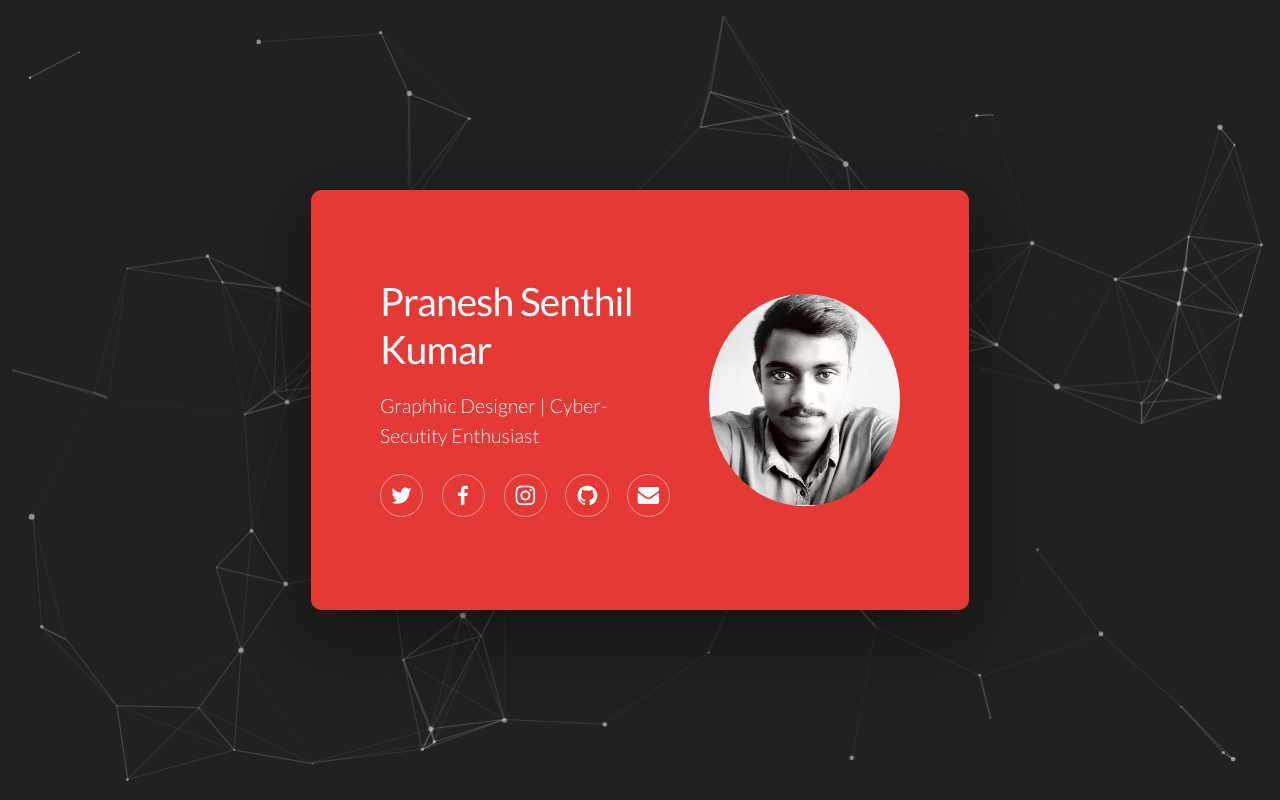
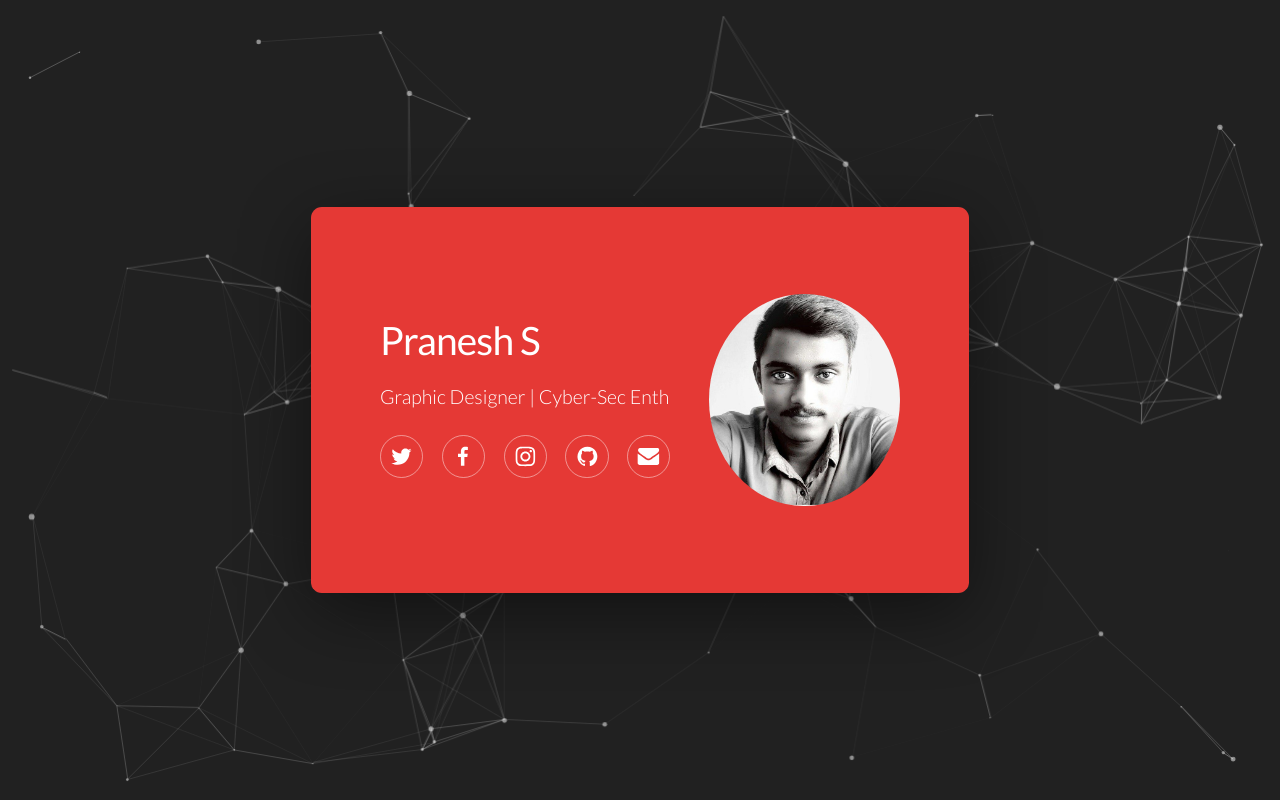
Before and after one commit to Mahe-git2hub/pranesh-sp.github.io, a plain HTML site: page index.html in a window 1280 px wide. Drawn offline with nearby package versions, Linux system fonts and the light colour scheme.

Commit message:
Update index.html

```diff
--- a/index.html
+++ b/index.html
@@ -921,8 +921,8 @@
                 <div id="columns01" class="container">
                     <div class="inner">
                         <div>
-                            <h1 id="text01">Pranesh Senthil Kumar</h1>
-                            <p id="text02">Graphhic Designer  | Cyber-Secutity Enthusiast</p>
+                            <h1 id="text01">Pranesh S</h1>
+                            <p id="text02">Graphic Designer | Cyber-Sec Enth</p>
                             <ul id="icons01" class="icons">
                                 <li>
                                     <a class="n01" href="https://twitter.com/pranesh1213">
```
